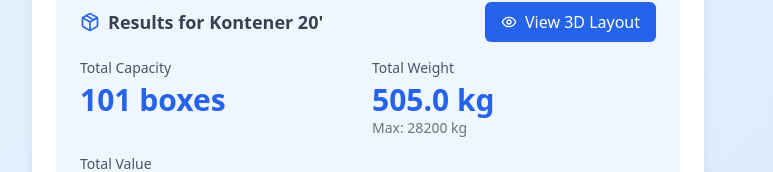
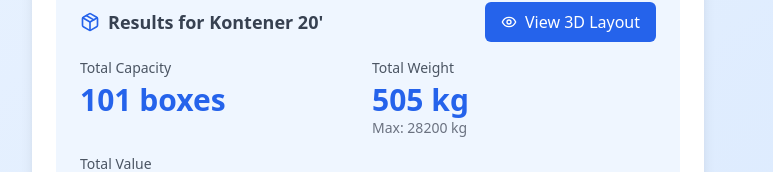
Before and after one commit to yat0ya/container-calculator, a React (Vite) app: page / in a window 1280 px wide. Both pictures are taken after typing "5", "5" into the empty fields and a click on the button "Calculate". Shown: the part 654-826 px from the top of the page, without its empty margins (272-1045 px from the left). Built offline with nearby package versions, Linux system fonts and the light colour scheme.

Commit message:
Cleaned-up code

```diff
--- a/src/algorithms/basic.ts
+++ b/src/algorithms/basic.ts
@@ -17,13 +17,14 @@ export function basicAlgorithm(boxDim: BoxDimensions, container: Container): Cal
     [boxInMeters.height, boxInMeters.width, boxInMeters.length],
     [boxInMeters.width, boxInMeters.length, boxInMeters.height],
     [boxInMeters.height, boxInMeters.length, boxInMeters.width],
-  ];
+  ] as [number, number, number][];
 
   let maxBoxes = 0;
   let bestFit = { lengthFit: 0, widthFit: 0, heightFit: 0 };
-  let bestRotation: [number, number, number] | null = null;
+  let bestRotation = rotations[0];
 
-  rotations.forEach(([l, h, w]) => {
+  rotations.forEach((rotation) => {
+    const [l, h, w] = rotation;
     const lengthFit = Math.floor(container.length / l);
     const heightFit = Math.floor(container.height / h);
     const widthFit = Math.floor(container.width / w);
@@ -33,14 +34,14 @@ export function basicAlgorithm(boxDim: BoxDimensions, container: Container): Cal
     if (totalBoxes > maxBoxes) {
       maxBoxes = totalBoxes;
       bestFit = { lengthFit, heightFit, widthFit };
-      bestRotation = [l, h, w];
+      bestRotation = rotation;
     }
   });
 
   // Generate placements for visualization
   const placements = [];
-  if (bestRotation) {
   const [l, h, w] = bestRotation;
+
   for (let x = 0; x < bestFit.lengthFit; x++) {
     for (let y = 0; y < bestFit.heightFit; y++) {
       for (let z = 0; z < bestFit.widthFit; z++) {
@@ -52,7 +53,6 @@ export function basicAlgorithm(boxDim: BoxDimensions, container: Container): Cal
           },
           rotation: bestRotation,
         });
-        }
       }
     }
   }
--- a/src/algorithms/recursive.ts
+++ b/src/algorithms/recursive.ts
@@ -1,5 +1,4 @@
 import { BoxDimensions, CalculationResult, Container, BoxPlacement } from '../types';
-import { basicAlgorithm } from './basic';
 
 interface Space {
   position: {
--- a/src/components/CalculationResults.tsx
+++ b/src/components/CalculationResults.tsx
@@ -1,4 +1,3 @@
-import React from 'react';
 import { Package, Eye } from 'lucide-react';
 import { Algorithm, CalculationResult, Container } from '../types';
 
@@ -10,8 +9,8 @@ interface CalculationResultsProps {
 }
 
 export function CalculationResults({ result, onVisualize, container }: CalculationResultsProps) {
-  const isWeightRestricted = result.totalWeight !== undefined &&
-    result.totalWeight >= container.maxLoad * 0.99; // Using 0.99 to account for floating point precision
+  const isWeightRestricted = result.maxPossibleBoxes !== undefined &&
+    result.totalBoxes < result.maxPossibleBoxes;
 
   return (
     <div className="bg-blue-50 rounded-lg p-6">
@@ -35,8 +34,8 @@ export function CalculationResults({ result, onVisualize, container }: Calculati
           <p className={`text-3xl font-bold ${isWeightRestricted ? 'text-red-600' : 'text-blue-600'}`}>
             {result.totalBoxes} boxes
           </p>
-          {isWeightRestricted && (
-            <p className="text-sm text-gray-500">Max: {result.maxPossibleBoxes} boxes</p>
+          {isWeightRestricted && result.maxPossibleBoxes && (
+            <p className="text-sm text-gray-500">Max without weight limit: {result.maxPossibleBoxes} boxes</p>
           )}
         </div>
 
@@ -44,7 +43,7 @@ export function CalculationResults({ result, onVisualize, container }: Calculati
           <div>
             <h3 className="text-sm font-medium text-gray-600 mb-1">Total Weight</h3>
             <p className={`text-3xl font-bold ${isWeightRestricted ? 'text-red-600' : 'text-blue-600'}`}>
-              {result.totalWeight.toFixed(1)} kg
+              {Math.round(result.totalWeight)} kg
             </p>
             <p className="text-sm text-gray-500">Max: {container.maxLoad} kg</p>
           </div>
--- a/src/components/Scene.tsx
+++ b/src/components/Scene.tsx
@@ -10,7 +10,7 @@ interface SceneProps {
   container: ContainerType;
 }
 
-export function Scene({ result, boxDimensions, container }: SceneProps) {
+export function Scene({ result, container }: SceneProps) {
   const boxes = [];
   const { boxInMeters } = result;
   const baseHue = 210; // Base blue hue
--- a/src/utils.ts
+++ b/src/utils.ts
@@ -1,5 +1,3 @@
-import { BoxDimensions } from './types';
-
 // Generate a slightly varied color based on a base color
 export function generateVariedColor(baseHue: number, index: number): string {
   const hue = (baseHue + index * 5) % 360;
```
Lines whose indentation alone changed are shown as unchanged.
